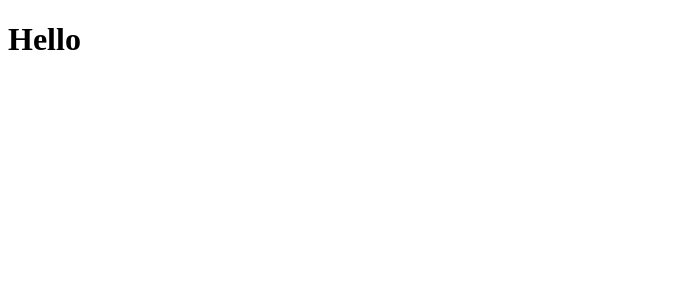
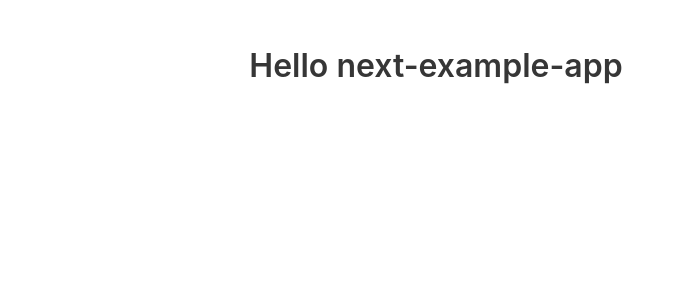
Before and after one commit to 70-10/next-example-app, a Next.js app: page / in a window 1280 px wide. Shown: the top 300 px of the page, without its empty margins (0-677 px from the left). Built offline with nearby package versions, Linux system fonts and the light colour scheme.

Commit message:
Add bulma

```diff
--- a/package.json
+++ b/package.json
@@ -14,9 +14,11 @@
     "lint": "eslint ."
   },
   "dependencies": {
+    "bulma": "^0.9.0",
     "next": "^9.5.3",
     "react": "^16.13.1",
-    "react-dom": "^16.13.1"
+    "react-dom": "^16.13.1",
+    "sass": "^1.26.11"
   },
   "devDependencies": {
     "@types/node": "^14.11.1",
--- /dev/null
+++ b/pages/_app.tsx
@@ -0,0 +1,9 @@
+import React from "react";
+import type { AppProps } from "next/app";
+import "./style.scss";
+
+function MyApp({ Component, pageProps }: AppProps) {
+  return <Component {...pageProps} />;
+}
+
+export default MyApp;
--- a/pages/index.tsx
+++ b/pages/index.tsx
@@ -1,6 +1,14 @@
 import React from "react";
 import { NextPage } from "next";
 
-const Top: NextPage = () => <h1>Hello</h1>;
+const Top: NextPage = () => (
+  <section className="section">
+    <div className="columns is-centered">
+      <div className="column is-8">
+        <h1 className="title">Hello next-example-app</h1>
+      </div>
+    </div>
+  </section>
+);
 
 export default Top;
--- /dev/null
+++ b/pages/style.scss
@@ -0,0 +1,3 @@
+@charset "utf-8";
+
+@import "./node_modules/bulma/bulma";
```
Also changed, not shown: 1 other file (tests, documents, lock files or other folders).
